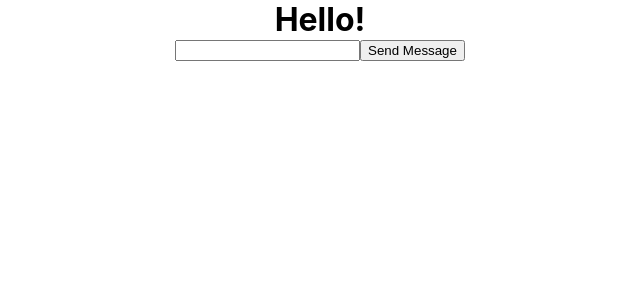
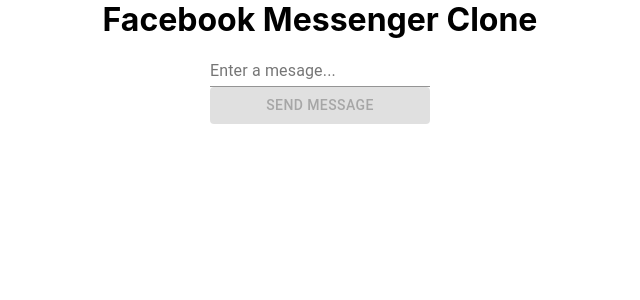
Before and after one commit to robpalacios1/Facebook-Messenger-Clone, a React (Create React App) app: page / in a window 1280 px wide. Shown: the top 300 px of the page, without its empty margins (320-960 px from the left). Built offline with nearby package versions, Linux system fonts and the light colour scheme.

Commit message:
import Message component and use props to Message

```diff
--- a/src/App.js
+++ b/src/App.js
@@ -1,4 +1,12 @@
-import React, { useState } from 'react'
+import React, {  useState } from 'react'
+
+/***** Component *****/
+import Message from './components/Message'
+
+/***** Material-ui  *****/
+import { Button, FormControl, InputLabel, Input } from '@material-ui/core'
+
+/***** CSS *****/
 import './App.css';
 
 function App() {
@@ -18,19 +26,28 @@
 
   return (
     <div className="App">
-      <h1>Hello!</h1>
+      <h1>Facebook Messenger Clone</h1>
 
       <form>
-        <input
-          value={input}
-          onChange={event => setInput(event.target.value)}
-        />
-        <button type='submit' onClick={sendMessage}>Send Message</button>
+        <FormControl>
+          <InputLabel>Enter a mesage...</InputLabel>
+          <Input
+            value={input}
+            onChange={event => setInput(event.target.value)}
+          />
+          <Button
+            disabled={!input}
+            variant="contained"
+            color="primary"
+            type="submit"
+            onClick={sendMessage}>Send Message
+          </Button>
+        </FormControl>
       </form>
 
       {
-        messages.map(message => (
-          <p>{message}</p>
+        messages.map((message, index) => (
+          <Message key={index} text={message} />
         ))
       }
     </div>
```
Also changed, not shown: 1 other file (tests, documents, lock files or other folders).
